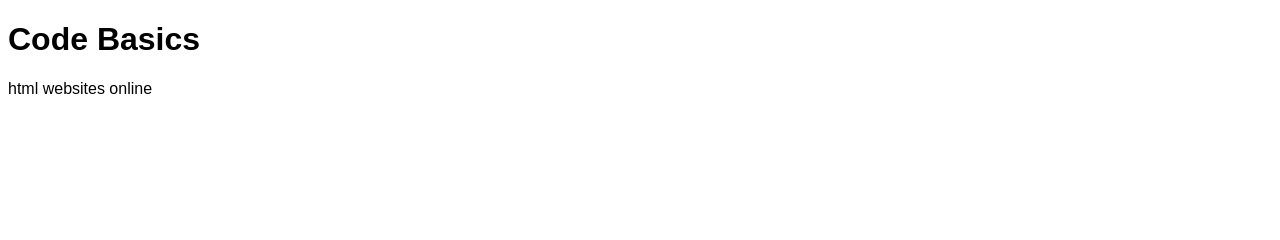
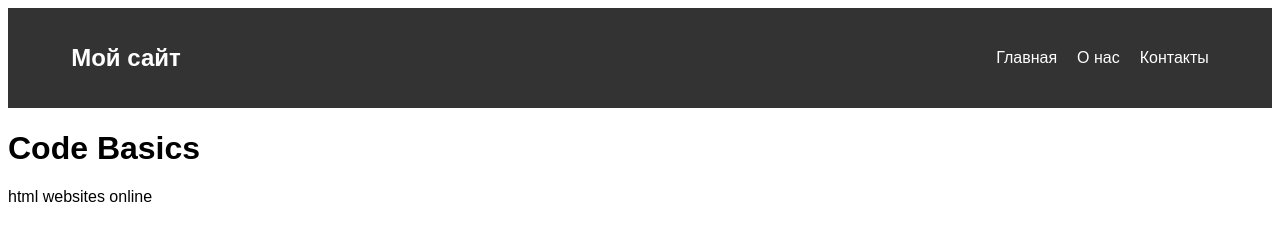
Before and after one commit to kvoru88/git_zadanie_4, a plain HTML site: page index.html in a window 1280 px wide. Drawn offline with Linux system fonts and the light colour scheme; a web font is replaced by a local one.

Commit message:
feat: add header in index for website

```diff
--- a/assets/css/style.css
+++ b/assets/css/style.css
@@ -1,3 +1,40 @@
+.site-header {
+  background-color: #333;
+  color: #fff;
+  padding: 20px 0;
+}
+
+.site-header .container {
+  width: 90%;
+  max-width: 1200px;
+  margin: 0 auto;
+  display: flex;
+  justify-content: space-between;
+  align-items: center;
+}
+
+.logo {
+  font-size: 1.5rem;
+  font-weight: bold;
+}
+
+.main-nav ul {
+  list-style: none;
+  display: flex;
+  gap: 20px;
+}
+
+.main-nav a {
+  color: #fff;
+  text-decoration: none;
+  font-weight: 500;
+}
+
+.main-nav a:hover {
+  text-decoration: underline;
+}
+
+
 body {
   font-family: "Sixtyfour Convergence", sans-serif;
 }
--- a/index.html
+++ b/index.html
@@ -8,6 +8,18 @@
   <link rel="stylesheet" href="assets/css/style.css">
 </head>
 <body>
+    <header class="site-header">
+  <div class="container">
+    <h1 class="logo">Мой сайт</h1>
+    <nav class="main-nav">
+      <ul>
+        <li><a href="#">Главная</a></li>
+        <li><a href="#">О нас</a></li>
+        <li><a href="#">Контакты</a></li>
+      </ul>
+    </nav>
+  </div>
+</header>
   <h1>Code Basics</h1>
   <p>html websites online</p>
 
```
